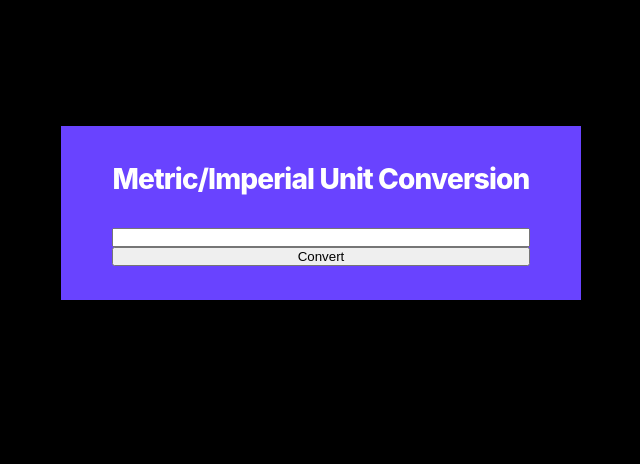
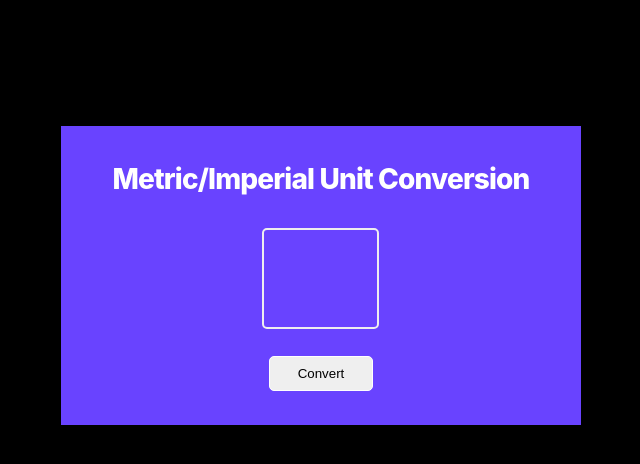
Before and after one commit to ezekielswanson/unit-convert, a plain HTML site: page index.html in a window 1280 px wide. Shown: the whole page, without its empty margins (319-959 px from the left). Drawn offline with Linux system fonts and the light colour scheme.

Commit message:
updated css

```diff
--- a/style.css
+++ b/style.css
@@ -29,9 +29,10 @@ body {
 .unit-converter__container .unit-converter__top {
     background-color: #6943FF;
     padding: 34px 51px;
-    text-align: center;
     display: flex;
     flex-direction: column;
+    justify-content: center;
+    align-items: center;
 }
 
 
@@ -44,3 +45,21 @@ body {
     letter-spacing: -0.03em;
     margin-bottom: 30px;
 }
+
+.unit-converter__container .unit-converter__top input {
+    border: 2px solid #eee;
+    border-radius: 5px;
+    padding: 15px;
+    color: #fff;
+    font-size: 3.625rem;
+    width: 117px;
+    text-align: center;
+    background-color: transparent;
+}
+
+.unit-converter__container .unit-converter__top button {
+    padding: 9px 27.5px;
+    border-radius:  5px;
+    margin-top: 27px;
+    border: 1px solid #fff;
+}
```
